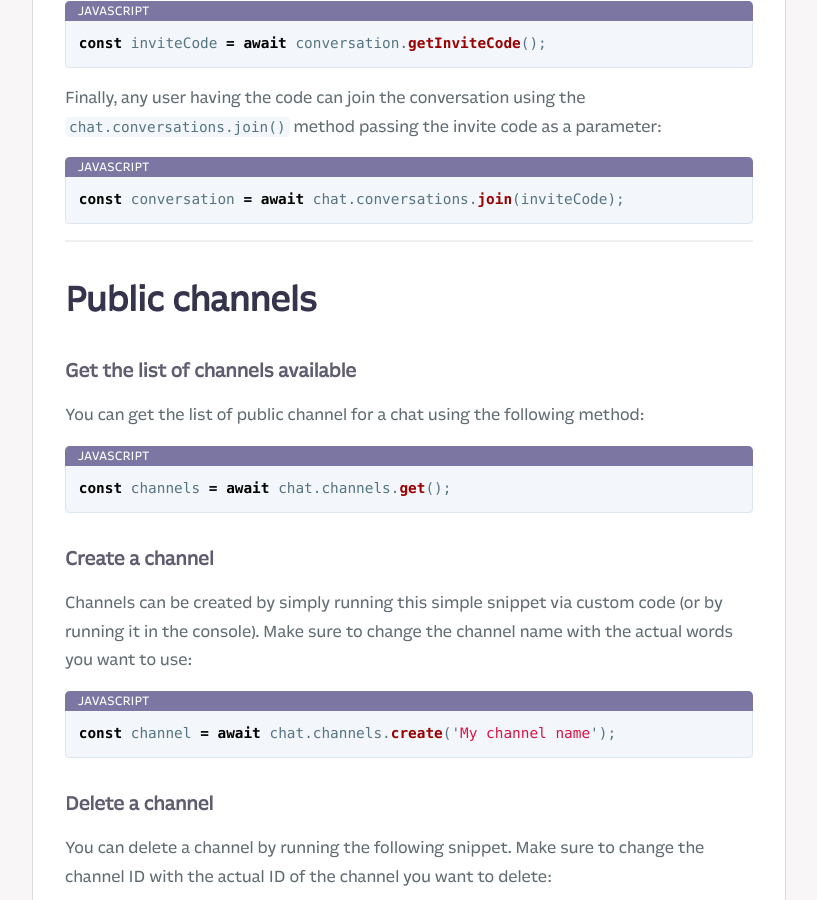
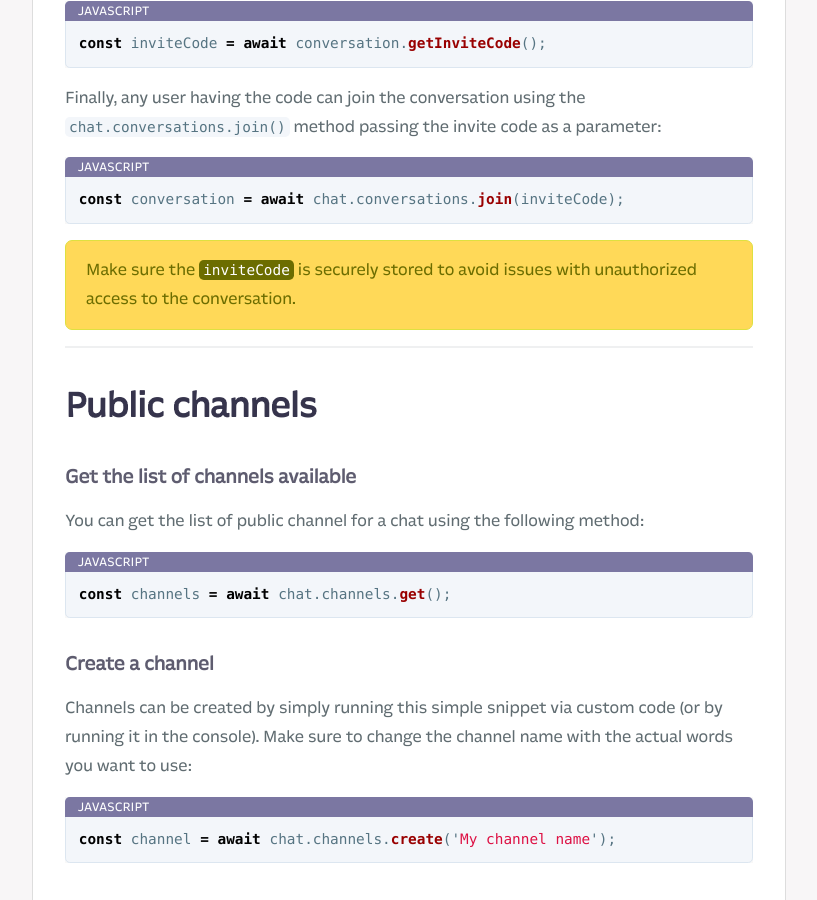
Before and after one commit to Fliplet/fliplet-cli, a Jekyll site: the page built from docs/API/components/chat.md, in a window 1280 px wide and 900 px high, scrolled down 8747 px. Shown: the whole window, without its empty margins (254-1071 px from the left). Built offline with Jekyll 4.4.1, drawn with Linux system fonts in a browser that asks for light colours; nearby versions of some CDN libraries; our own code applies the rules of GitHub Pages for plain Markdown files; library files that are not in the unit come from our copies; comment, search, counter and statistics services are not loaded; a style sheet for code colours, icons or effects is not loaded.

Commit message:
added warning

````diff
--- a/docs/API/components/chat.md
+++ b/docs/API/components/chat.md
@@ -328,6 +328,8 @@ Finally, any user having the code can join the conversation using the `chat.conv
 const conversation = await chat.conversations.join(inviteCode);
 ```
 
+<p class="warning">Make sure the <code>inviteCode</code> is securely stored to avoid issues with unauthorized access to the conversation.</p>
+
 ---
 
 ## Public channels
````
